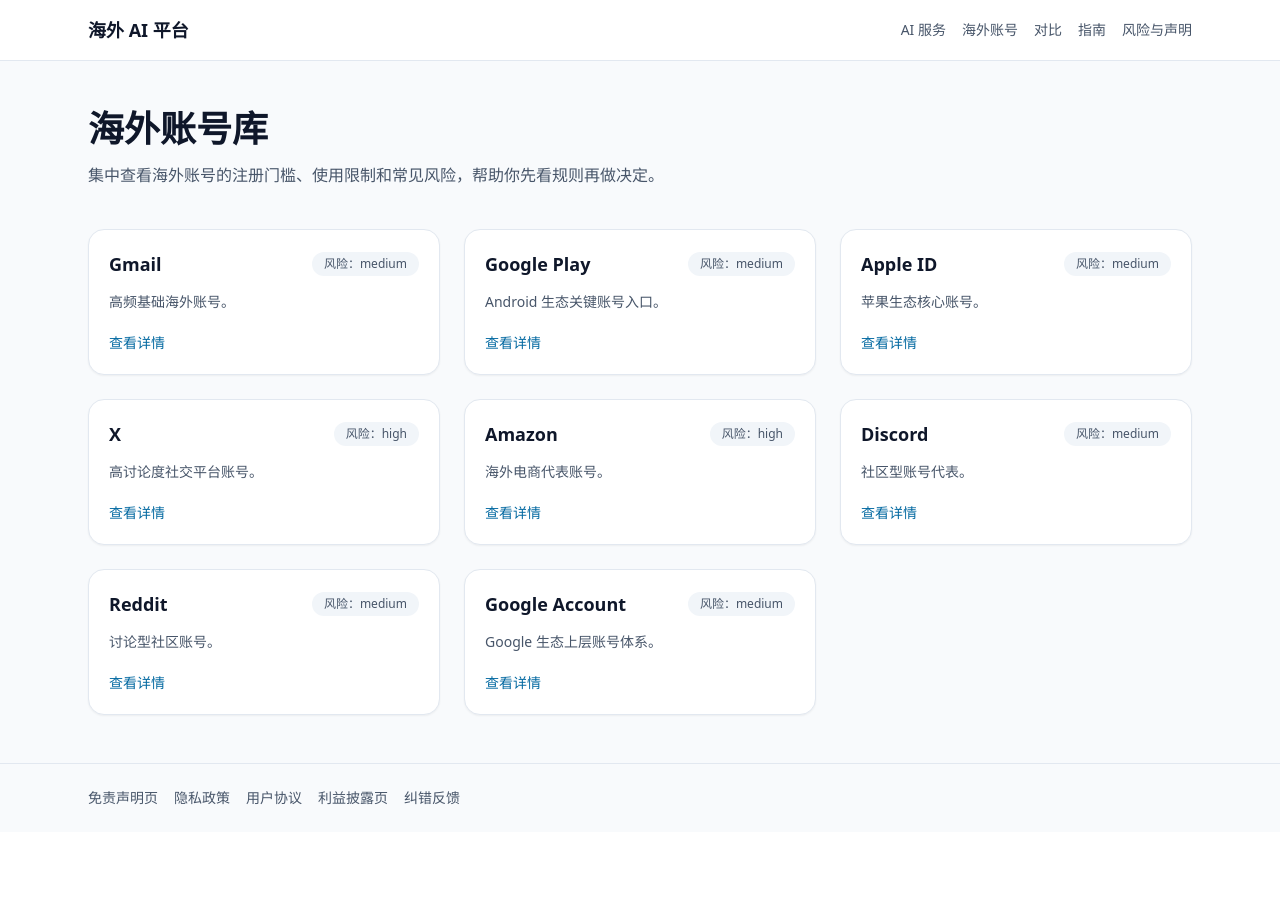
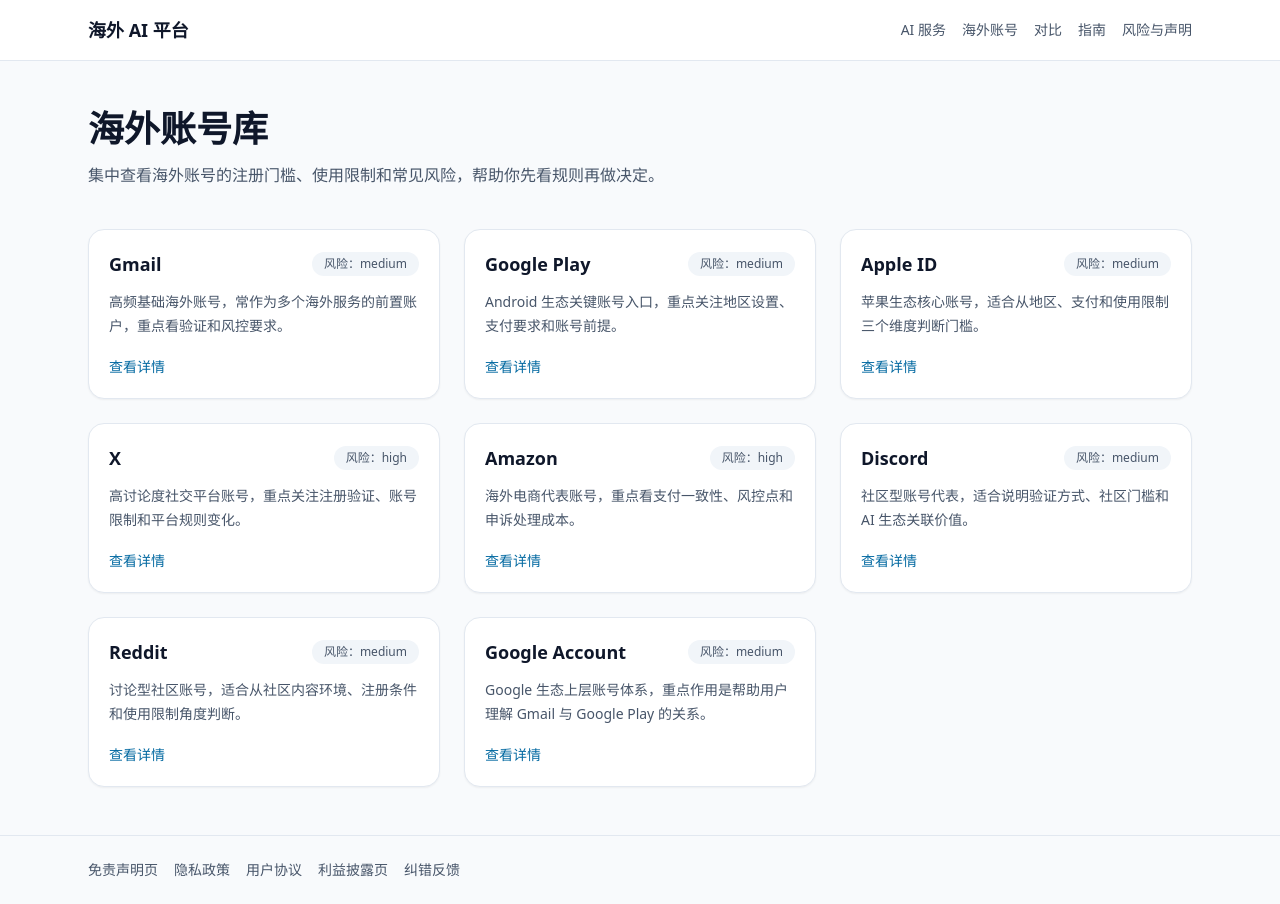
Before and after one commit to wj071842154/overseas-ai-platform, a Next.js app: page /accounts in a window 1280 px wide. Before the commit the page ends 832 px from the top, so only its background shows below. Built offline with nearby package versions, Linux system fonts and the light colour scheme.

Commit message:
content: replace seed placeholders with editorial copy
Ultraworked with [Sisyphus](https://github.com/code-yeongyu/oh-my-opencode)

Co-authored-by: Sisyphus <clio-agent@sisyphuslabs.ai>

```diff
--- a/src/data/seed/articles.ts
+++ b/src/data/seed/articles.ts
@@ -4,7 +4,8 @@
     slug: 'how-to-choose-ai-subscription',
     category: 'guide',
     summary: '帮助新手理解主流 AI 服务的差异。',
-    content: '首批占位内容：后续用编辑稿替换。',
+    content:
+      '如果你第一次接触海外 AI 服务，建议先从使用场景、价格门槛、支付条件和规则稳定性四个维度判断，而不是只看热度。ChatGPT、Claude、Gemini 分别代表了不同的生态和使用路径，Grok、Perplexity、Midjourney 则更适合在明确场景后再考虑。先做需求判断，再看门槛和风险，会比直接追热门更稳。',
     relatedServiceSlugs: ['chatgpt', 'claude', 'gemini']
   },
   {
@@ -12,7 +13,8 @@
     slug: 'overseas-account-checklist',
     category: 'guide',
     summary: '先理解门槛、风险和适用场景。',
-    content: '首批占位内容：后续用编辑稿替换。',
+    content:
+      '在注册海外账号前，建议先确认你需要的是哪一类账号、是否有地区要求、是否涉及支付方式、是否需要手机号或额外验证、是否存在风控风险，以及后续是否真的会长期使用。Gmail、Apple ID、Google Play、X、Amazon 的门槛和用途并不一样，先理解规则，再决定是否继续操作，能明显减少后续成本。',
     relatedServiceSlugs: ['gmail', 'apple-id', 'google-play']
   },
   {
@@ -20,7 +22,8 @@
     slug: 'ai-subscription-thresholds',
     category: 'guide',
     summary: '整理订阅、支付和地区门槛。',
-    content: '首批占位内容：后续用编辑稿替换。',
+    content:
+      'AI 订阅前最值得先看的不是模型宣传，而是实际门槛：是否需要特定账号体系、是否需要支付工具、是否存在地区限制、规则是否经常变化、取消或退款规则是否清晰。对大多数用户来说，只要这五个问题里有两个以上不确定，就不适合直接下判断。',
     relatedServiceSlugs: ['chatgpt', 'claude', 'gemini', 'midjourney']
   },
   {
@@ -28,7 +31,8 @@
     slug: 'why-pricing-and-rules-change',
     category: 'risk',
     summary: '解释为什么必须看更新时间与来源。',
-    content: '首批占位内容：后续用编辑稿替换。',
+    content:
+      '海外服务的价格、订阅层级、地区要求和账号门槛都可能随着平台策略、支付体系、风险控制或政策环境变化而调整。因此，任何判断都必须结合最近审核时间和公开来源来理解，而不是把历史经验当成长期稳定规则。站内展示的信息应被理解为决策参考，而不是保证结果。',
     relatedServiceSlugs: ['chatgpt', 'gmail']
   }
 ] as const;
--- a/src/data/seed/comparisons.ts
+++ b/src/data/seed/comparisons.ts
@@ -4,7 +4,8 @@
     slug: 'chatgpt-vs-claude',
     category: 'comparison',
     summary: '对比两类主流 AI 服务的门槛与风险。',
-    content: '首批占位内容：后续用编辑稿替换。',
+    content:
+      '这组对比最适合已经确认自己要订阅主流 AI 服务，但还没有决定具体选哪一个的用户。比较时建议优先看价格、支付门槛、账号体系要求和规则稳定性，而不是只看单点能力评价。对多数新手来说，先看门槛与风险，再看偏好，会比先看模型讨论更有效。',
     relatedServiceSlugs: ['chatgpt', 'claude']
   },
   {
@@ -12,7 +13,8 @@
     slug: 'chatgpt-vs-gemini',
     category: 'comparison',
     summary: '对比 OpenAI 与 Google 生态差异。',
-    content: '首批占位内容：后续用编辑稿替换。',
+    content:
+      '这组对比更适合已经在 Google 生态中，或希望理解不同账号体系差异的用户。除了价格外，还要特别关注账号依赖、支付条件、地区限制和生态整合方式。对很多用户来说，这不是单纯的模型选择，而是使用路径和门槛选择。',
     relatedServiceSlugs: ['chatgpt', 'gemini']
   },
   {
@@ -20,7 +22,8 @@
     slug: 'apple-id-vs-google-play',
     category: 'comparison',
     summary: '对比应用商店生态、支付和地区要求。',
-    content: '首批占位内容：后续用编辑稿替换。',
+    content:
+      '这组对比主要帮助用户理解 iOS 和 Android 两套应用分发体系在地区、支付和使用限制上的差异。Apple ID 更偏苹果生态内部规则，Google Play 则更强调 Google 账号体系和区域设置。真正的差异不在“哪个更好”，而在“哪个更适合你当前的设备和用途”。',
     relatedServiceSlugs: ['apple-id', 'google-play']
   },
   {
@@ -28,7 +31,8 @@
     slug: 'gmail-vs-google-account',
     category: 'comparison',
     summary: '澄清 Gmail 与 Google Account 的关系。',
-    content: '首批占位内容：后续用编辑稿替换。',
+    content:
+      '这组内容重点不是对抗性比较，而是概念澄清。很多用户会把 Gmail 直接等同于 Google Account，但实际上 Gmail 更像一个常见入口，而 Google Account 是更上层的账号体系。理解这层关系后，再去看 Google Play 或 Gemini 的门槛，会清晰很多。',
     relatedServiceSlugs: ['gmail', 'google-account']
   }
 ] as const;
--- a/src/data/seed/services.ts
+++ b/src/data/seed/services.ts
@@ -7,18 +7,102 @@
 };
 
 export const launchServices: LaunchService[] = [
-  { name: 'ChatGPT', slug: 'chatgpt', typeCode: 'ai_official', summary: '主流通用 AI 服务。', riskLevel: 'medium' },
-  { name: 'Claude', slug: 'claude', typeCode: 'ai_official', summary: '高关注度主流 AI 服务。', riskLevel: 'medium' },
-  { name: 'Gemini', slug: 'gemini', typeCode: 'ai_official', summary: 'Google 生态相关 AI 服务。', riskLevel: 'medium' },
-  { name: 'Grok', slug: 'grok', typeCode: 'ai_official', summary: '热点关注型 AI 服务。', riskLevel: 'medium' },
-  { name: 'Perplexity', slug: 'perplexity', typeCode: 'ai_official', summary: '偏搜索场景的 AI 服务。', riskLevel: 'medium' },
-  { name: 'Midjourney', slug: 'midjourney', typeCode: 'ai_official', summary: '图像生成代表服务。', riskLevel: 'medium' },
-  { name: 'Gmail', slug: 'gmail', typeCode: 'overseas_account', summary: '高频基础海外账号。', riskLevel: 'medium' },
-  { name: 'Google Play', slug: 'google-play', typeCode: 'overseas_account', summary: 'Android 生态关键账号入口。', riskLevel: 'medium' },
-  { name: 'Apple ID', slug: 'apple-id', typeCode: 'overseas_account', summary: '苹果生态核心账号。', riskLevel: 'medium' },
-  { name: 'X', slug: 'x', typeCode: 'overseas_account', summary: '高讨论度社交平台账号。', riskLevel: 'high' },
-  { name: 'Amazon', slug: 'amazon', typeCode: 'overseas_account', summary: '海外电商代表账号。', riskLevel: 'high' },
-  { name: 'Discord', slug: 'discord', typeCode: 'overseas_account', summary: '社区型账号代表。', riskLevel: 'medium' },
-  { name: 'Reddit', slug: 'reddit', typeCode: 'overseas_account', summary: '讨论型社区账号。', riskLevel: 'medium' },
-  { name: 'Google Account', slug: 'google-account', typeCode: 'overseas_account', summary: 'Google 生态上层账号体系。', riskLevel: 'medium' }
+  {
+    name: 'ChatGPT',
+    slug: 'chatgpt',
+    typeCode: 'ai_official',
+    summary: '适合多数用户先了解的主流通用 AI 服务，重点看订阅门槛、支付方式与规则变化。',
+    riskLevel: 'medium'
+  },
+  {
+    name: 'Claude',
+    slug: 'claude',
+    typeCode: 'ai_official',
+    summary: '高关注度主流 AI 服务，常被拿来与 ChatGPT 对比，适合做横向选择参考。',
+    riskLevel: 'medium'
+  },
+  {
+    name: 'Gemini',
+    slug: 'gemini',
+    typeCode: 'ai_official',
+    summary: '与 Google 生态关联较强的 AI 服务，适合重点关注账号体系、支付和地区要求。',
+    riskLevel: 'medium'
+  },
+  {
+    name: 'Grok',
+    slug: 'grok',
+    typeCode: 'ai_official',
+    summary: '热点讨论度较高的 AI 服务，适合关注社交平台生态与订阅入口差异的用户。',
+    riskLevel: 'medium'
+  },
+  {
+    name: 'Perplexity',
+    slug: 'perplexity',
+    typeCode: 'ai_official',
+    summary: '偏搜索与检索场景的 AI 服务，适合和通用聊天型产品做定位差异比较。',
+    riskLevel: 'medium'
+  },
+  {
+    name: 'Midjourney',
+    slug: 'midjourney',
+    typeCode: 'ai_official',
+    summary: '图像生成代表服务，适合重点说明使用入口、订阅方式和账号依赖。',
+    riskLevel: 'medium'
+  },
+  {
+    name: 'Gmail',
+    slug: 'gmail',
+    typeCode: 'overseas_account',
+    summary: '高频基础海外账号，常作为多个海外服务的前置账户，重点看验证和风控要求。',
+    riskLevel: 'medium'
+  },
+  {
+    name: 'Google Play',
+    slug: 'google-play',
+    typeCode: 'overseas_account',
+    summary: 'Android 生态关键账号入口，重点关注地区设置、支付要求和账号前提。',
+    riskLevel: 'medium'
+  },
+  {
+    name: 'Apple ID',
+    slug: 'apple-id',
+    typeCode: 'overseas_account',
+    summary: '苹果生态核心账号，适合从地区、支付和使用限制三个维度判断门槛。',
+    riskLevel: 'medium'
+  },
+  {
+    name: 'X',
+    slug: 'x',
+    typeCode: 'overseas_account',
+    summary: '高讨论度社交平台账号，重点关注注册验证、账号限制和平台规则变化。',
+    riskLevel: 'high'
+  },
+  {
+    name: 'Amazon',
+    slug: 'amazon',
+    typeCode: 'overseas_account',
+    summary: '海外电商代表账号，重点看支付一致性、风控点和申诉处理成本。',
+    riskLevel: 'high'
+  },
+  {
+    name: 'Discord',
+    slug: 'discord',
+    typeCode: 'overseas_account',
+    summary: '社区型账号代表，适合说明验证方式、社区门槛和 AI 生态关联价值。',
+    riskLevel: 'medium'
+  },
+  {
+    name: 'Reddit',
+    slug: 'reddit',
+    typeCode: 'overseas_account',
+    summary: '讨论型社区账号，适合从社区内容环境、注册条件和使用限制角度判断。',
+    riskLevel: 'medium'
+  },
+  {
+    name: 'Google Account',
+    slug: 'google-account',
+    typeCode: 'overseas_account',
+    summary: 'Google 生态上层账号体系，重点作用是帮助用户理解 Gmail 与 Google Play 的关系。',
+    riskLevel: 'medium'
+  }
 ];
```
